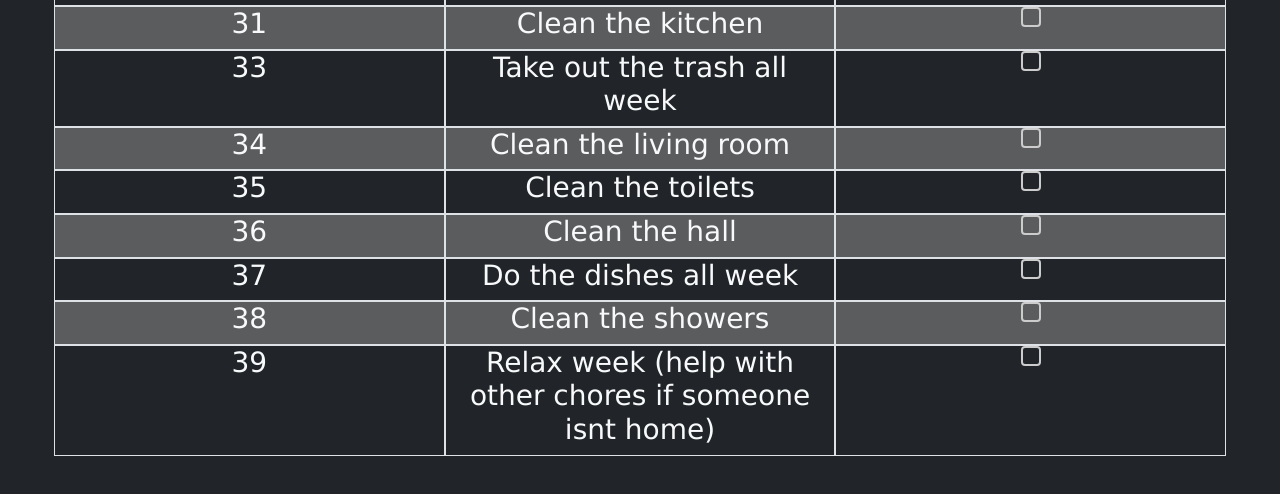
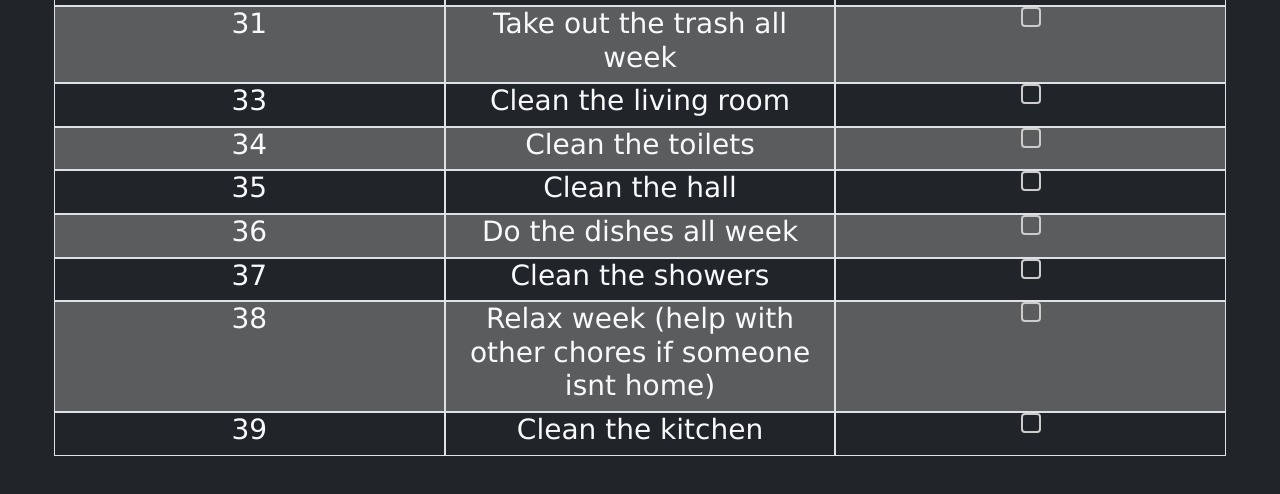
Before and after one commit to eivindIsMyName/Kollektiv-side-test, a plain HTML site: page index.html in a window 1280 px wide. Shown: the part 158-652 px from the top of the page. Drawn offline with nearby package versions, Linux system fonts and the light colour scheme.

Commit message:
Rotated content across IDs 1-8 [skip ci]

```diff
--- a/index.html
+++ b/index.html
@@ -30,7 +30,7 @@
 <h3>31</h3>
 </div>
 <div class="col lighter-background text-center text-light border">
-<h3 id="8">Clean the kitchen</h3>
+<h3 id="8">Take out the trash all week</h3>
 </div>
 <div class="col lighter-background text-center text-light border">
 <div aria-checked="false" class="custom-checkbox" role="checkbox" tabindex="0">
@@ -43,7 +43,7 @@
 <h3>33</h3>
 </div>
 <div class="col bg-dark text-center text-light border">
-<h3 id="7">Take out the trash all week</h3>
+<h3 id="7">Clean the living room</h3>
 </div>
 <div class="col bg-dark text-center text-light border">
 <div aria-checked="false" class="custom-checkbox" role="checkbox" tabindex="0">
@@ -56,7 +56,7 @@
 <h3>34</h3>
 </div>
 <div class="col lighter-background text-center text-light border">
-<h3 id="6">Clean the living room</h3>
+<h3 id="6">Clean the toilets</h3>
 </div>
 <div class="col lighter-background text-center text-light border">
 <div aria-checked="false" class="custom-checkbox" role="checkbox" tabindex="0">
@@ -69,7 +69,7 @@
 <h3>35</h3>
 </div>
 <div class="col bg-dark text-center text-light border">
-<h3 id="5">Clean the toilets</h3>
+<h3 id="5">Clean the hall</h3>
 </div>
 <div class="col bg-dark text-center text-light border">
 <div aria-checked="false" class="custom-checkbox" role="checkbox" tabindex="0">
@@ -82,7 +82,7 @@
 <h3>36</h3>
 </div>
 <div class="col lighter-background text-center text-light border">
-<h3 id="4">Clean the hall</h3>
+<h3 id="4">Do the dishes all week</h3>
 </div>
 <div class="col lighter-background text-center text-light border">
 <div aria-checked="false" class="custom-checkbox" role="checkbox" tabindex="0">
@@ -95,7 +95,7 @@
 <h3>37</h3>
 </div>
 <div class="col bg-dark text-center text-light border">
-<h3 id="3">Do the dishes all week</h3>
+<h3 id="3">Clean the showers</h3>
 </div>
 <div class="col bg-dark text-center text-light border">
 <div aria-checked="false" class="custom-checkbox" role="checkbox" tabindex="0">
@@ -108,7 +108,7 @@
 <h3>38</h3>
 </div>
 <div class="col lighter-background text-center text-light border">
-<h3 id="2">Clean the showers</h3>
+<h3 id="2">Relax week (help with other chores if someone isnt home)</h3>
 </div>
 <div class="col lighter-background text-center text-light border">
 <div aria-checked="false" class="custom-checkbox" role="checkbox" tabindex="0">
@@ -121,7 +121,7 @@
 <h3>39</h3>
 </div>
 <div class="col bg-dark text-center text-light border">
-<h3 id="1">Relax week (help with other chores if someone isnt home)</h3>
+<h3 id="1">Clean the kitchen</h3>
 </div>
 <div class="col bg-dark text-center text-light border">
 <div aria-checked="false" class="custom-checkbox" role="checkbox" tabindex="0">
```
